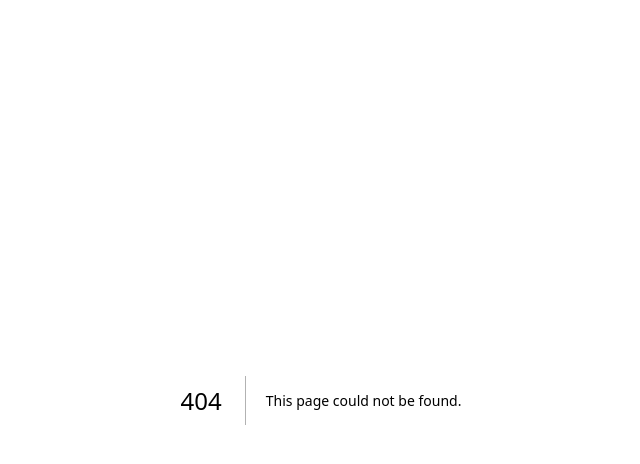
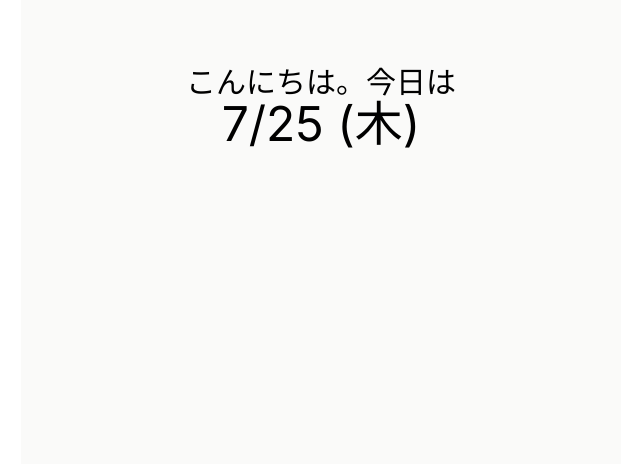
Before and after one commit to tech-harmony-team/Jibun-Log, a Next.js app in the folder next-front/: page /home in a window 1280 px wide. Before the commit this address had no page. Shown: the top 464 px of the page, without its empty margins (319-959 px from the left). Built offline with nearby package versions, Linux system fonts and the light colour scheme.

Commit message:
ホーム画面を作った。

```diff
--- /dev/null
+++ b/next-front/src/app/home/page.tsx
@@ -0,0 +1,8 @@
+export default function HomePage() {
+  return (
+    <div className="w-4/5 max-w-600 h-full mx-auto pt-16 bg-stone-50">
+      <p className="text-3xl text-center">こんにちは。今日は</p>
+      <p className="text-5xl text-center">7/25 (木)</p>
+    </div>
+  );
+}
```
